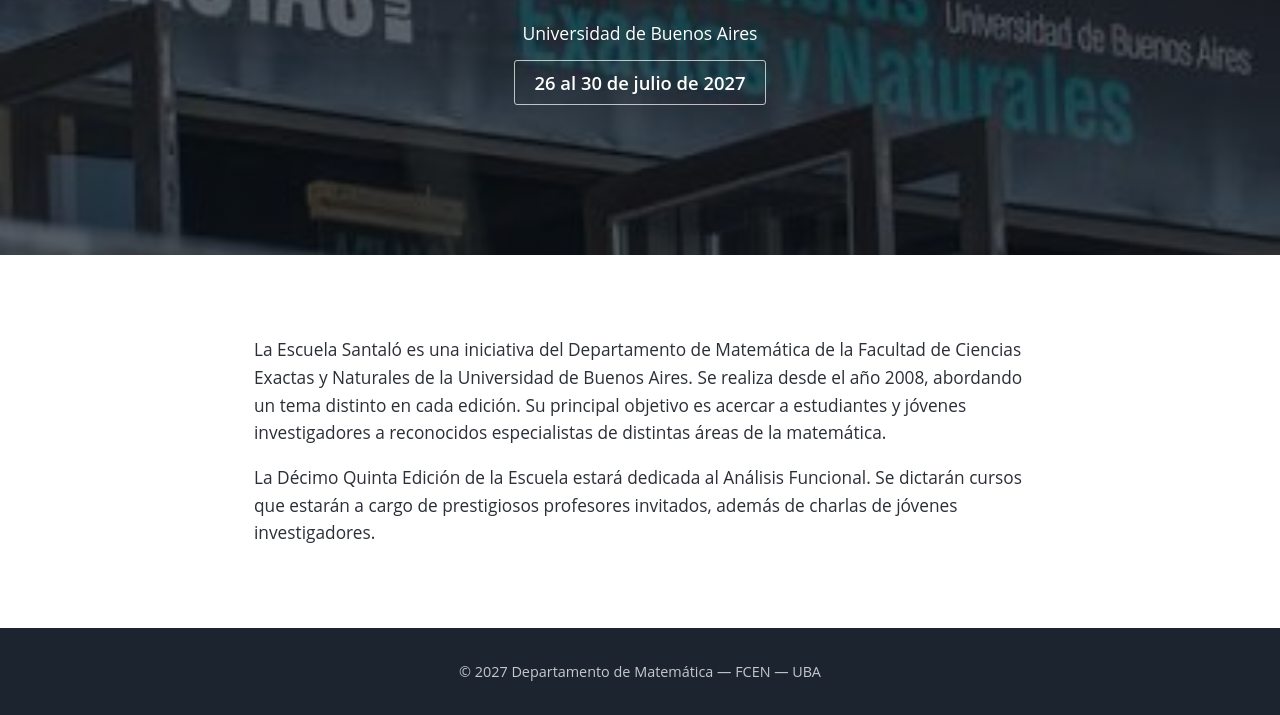
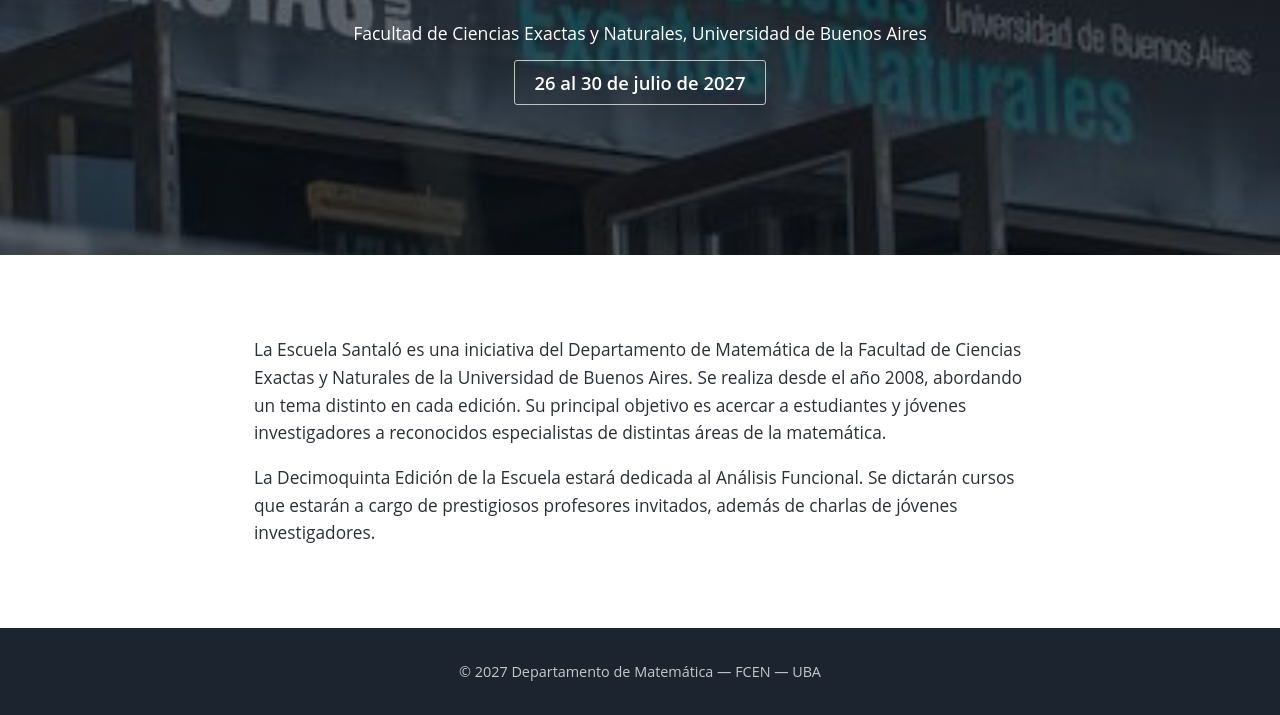
Before and after one commit to Patur131DM/Escuela_Santalo27, a plain HTML site: page index.html in a window 1280 px wide. Shown: the part 545-1260 px from the top of the page. Drawn offline with Linux system fonts and the light colour scheme.

Commit message:
Decimoquinta y nombre de la Facultad en la portada
Co-Authored-By: Claude Opus 5.5 <noreply@anthropic.com>
Claude-Session: https://claude.ai/code/session_015z1xfPY8P8yBLsT8ftkjqk

```diff
--- a/index.html
+++ b/index.html
@@ -26,7 +26,7 @@
       <h1>Escuela Santaló 2027</h1>
       <img class="foto" src="assets/santalo.png" alt="Luis Santaló">
       <p class="subtitulo">Análisis Funcional</p>
-      <p class="institucion">Universidad de Buenos Aires</p>
+      <p class="institucion">Facultad de Ciencias Exactas y Naturales, Universidad de Buenos Aires</p>
       <p class="fecha">26 al 30 de julio de 2027</p>
     </div>
   </section>
@@ -40,7 +40,7 @@
       reconocidos especialistas de distintas áreas de la matemática.
     </p>
     <p>
-      La Décimo Quinta Edición de la Escuela estará dedicada al Análisis Funcional.
+      La Decimoquinta Edición de la Escuela estará dedicada al Análisis Funcional.
       Se dictarán cursos que estarán a cargo de prestigiosos profesores invitados,
       además de charlas de jóvenes investigadores.
     </p>
```
